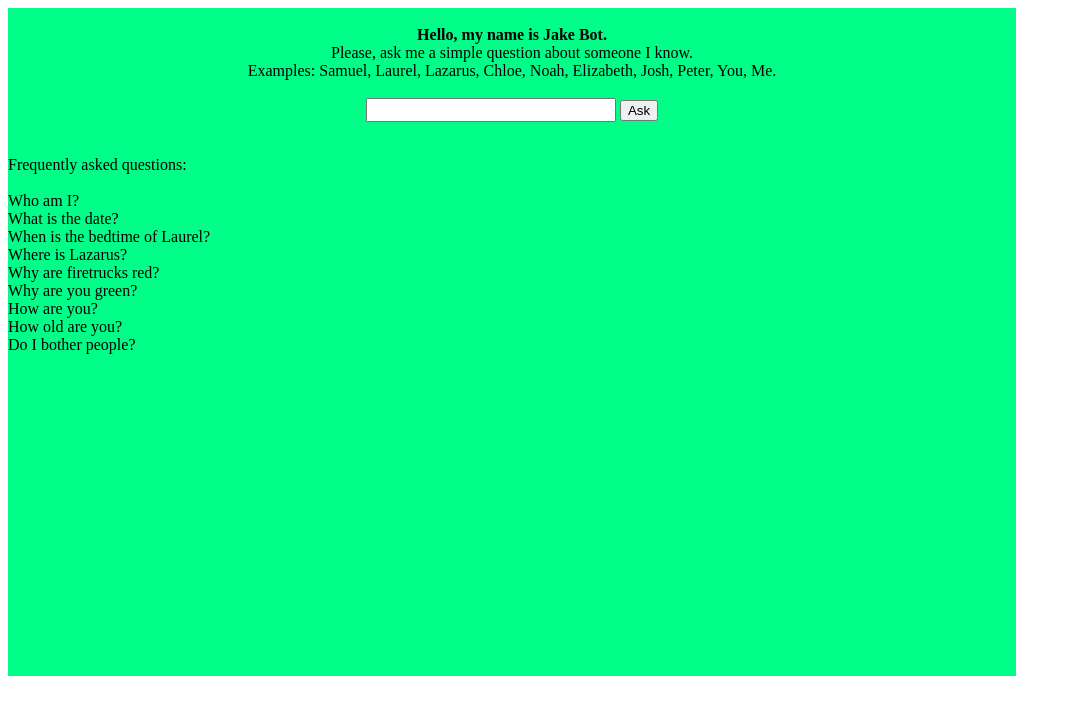
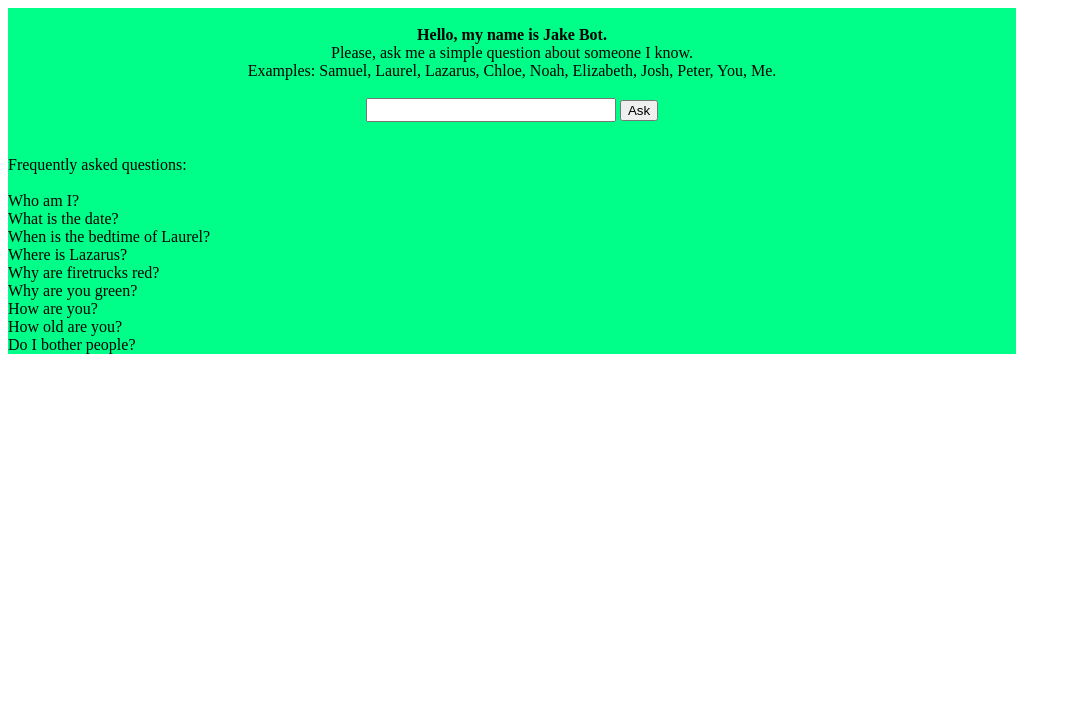
Before and after one commit to raspsam/Sam-Website, a website: page public/Jake.html in a window 1280 px wide. Shown: the whole page, without its empty margins (0-1071 px from the left). Drawn offline with Linux system fonts and the light colour scheme.

Commit message:
take off height of page

```diff
--- a/public/Jake.html
+++ b/public/Jake.html
@@ -362,7 +362,7 @@
  </script>
 
  </head>
- <div id='back' style='background-color: #00FF89; width: 1008px; height: 668px;' >
+ <div id='back' style='background-color: #00FF89; width: 1008px;' >
  <body>
  <center>
  <br>
```
